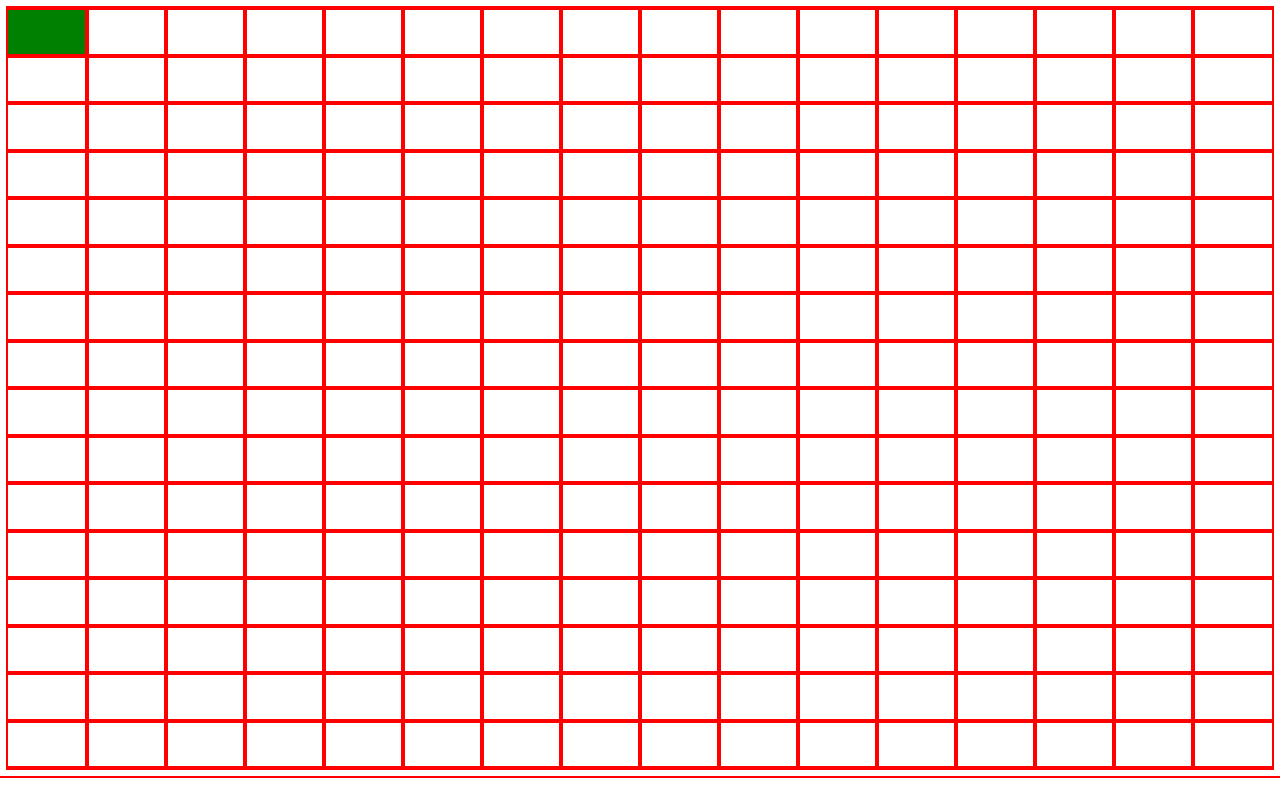
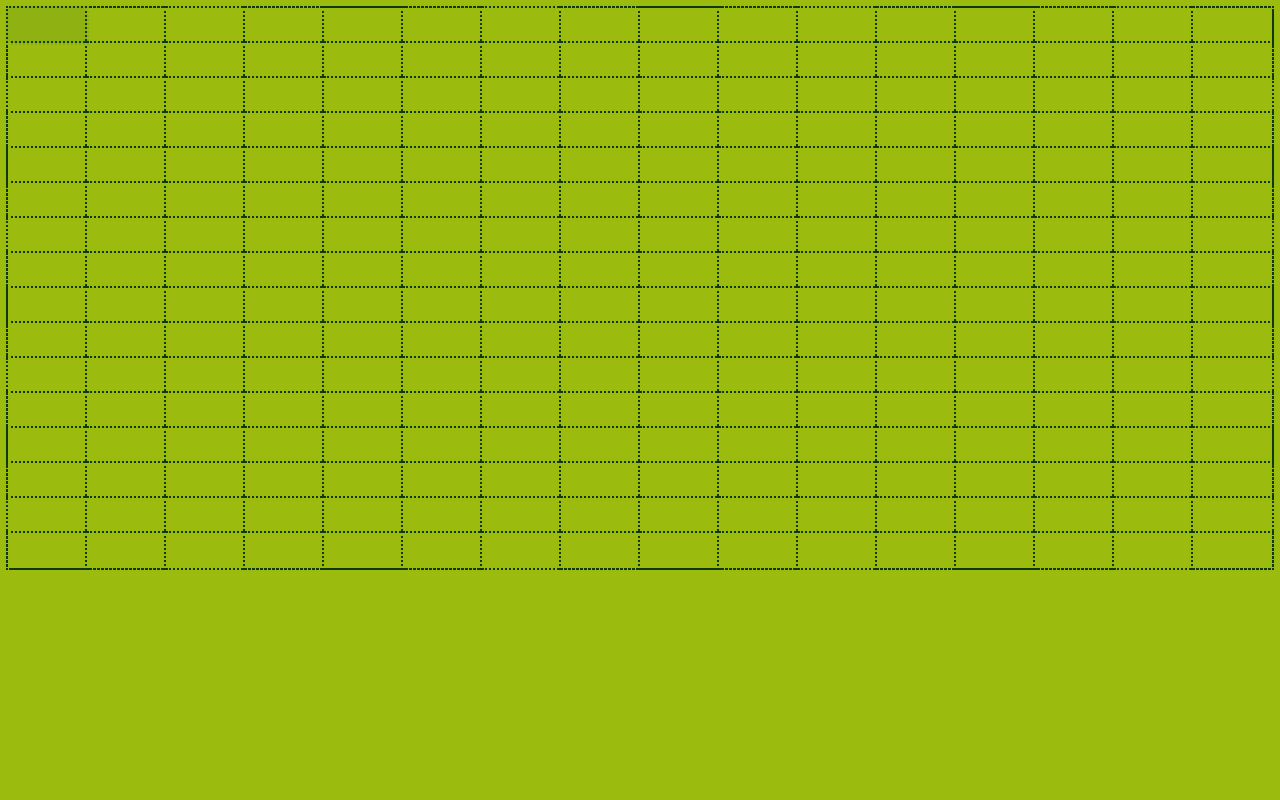
Before and after one commit to jinzoon/etchasketch, a plain HTML site: page index.html in a window 1280 px wide. Both pictures are taken after a click on the element 47 px from the left and 31 px from the top of the page. Drawn offline with Linux system fonts and the light colour scheme.

Commit message:
Add opacity feature
When a box is clicked, the opacity of that box is set to 10%. For each
subsequent click the opacity is increased for that box until it hits
a maximum of 100%;

```diff
--- a/script.js
+++ b/script.js
@@ -16,21 +16,36 @@ function drawGrid(numberOfSides, gridContainer) {
             newSubDiv.style.flexGrow = "1";
             newSubDiv.id = i+","+x;
 
+            newSubDiv.style.outline = "2px dotted rgb(15,56,15)"
+
             newDiv.appendChild(newSubDiv);
             newSubDiv.addEventListener("mouseenter", () => {
                 if (!newSubDiv.classList.contains(".filledIn")){
-                newSubDiv.style.background= "black";}
+                newSubDiv.style.background= "rgb(139,172,15)";}
             });
 
 
             newSubDiv.addEventListener("mouseleave", () => {
                 if (!newSubDiv.classList.contains(".filledIn")){
-                newSubDiv.style.background= "white";}
+                newSubDiv.style.background= "rgb(155,188,15)";}
             });
 
             newSubDiv.addEventListener("click", () => {
-                newSubDiv.style.background= "green";
+                newSubDiv.style.background= "rgb(48,98,48)";
+                 if (!newSubDiv.classList.contains(".filledIn")){
+                    newSubDiv.style.opacity = ".1";
+
+                 }
+                 else if (newSubDiv.classList.contains(".filledIn")){
+                    let tempOpacity = Number(newSubDiv.style.opacity);
+                    if (tempOpacity < 1 ){
+                        tempOpacity = tempOpacity + .1;
+                        newSubDiv.style.opacity = tempOpacity.toString();
+                    }
+                 }
                 newSubDiv.classList.add(".filledIn");
+
+
             });
 
         }
--- a/styles.css
+++ b/styles.css
@@ -1,13 +1,14 @@
-* {
-    outline: 2px solid red;
+*{
+    background-color: rgb(155,188,15);
+}
+
+footer {
+    height: 25vh;
 }
 
 .gridContainer{
     display: flex;
     flex-direction: column;
-     height: 95vh;
-}
-
-.hover{
-    background-color: black;
-}
+     height: 70vh;
+     outline: 2px dotted rgb(15,56,15);
+    }
```
